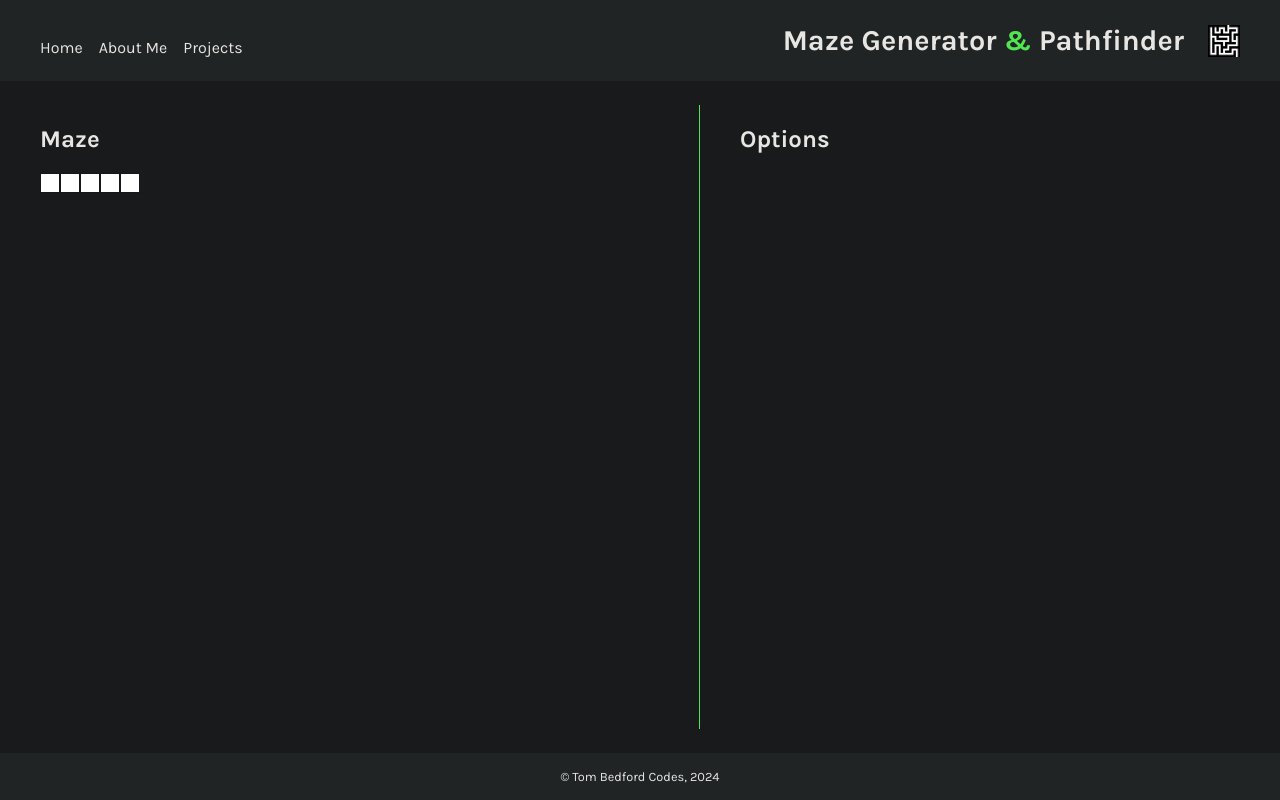
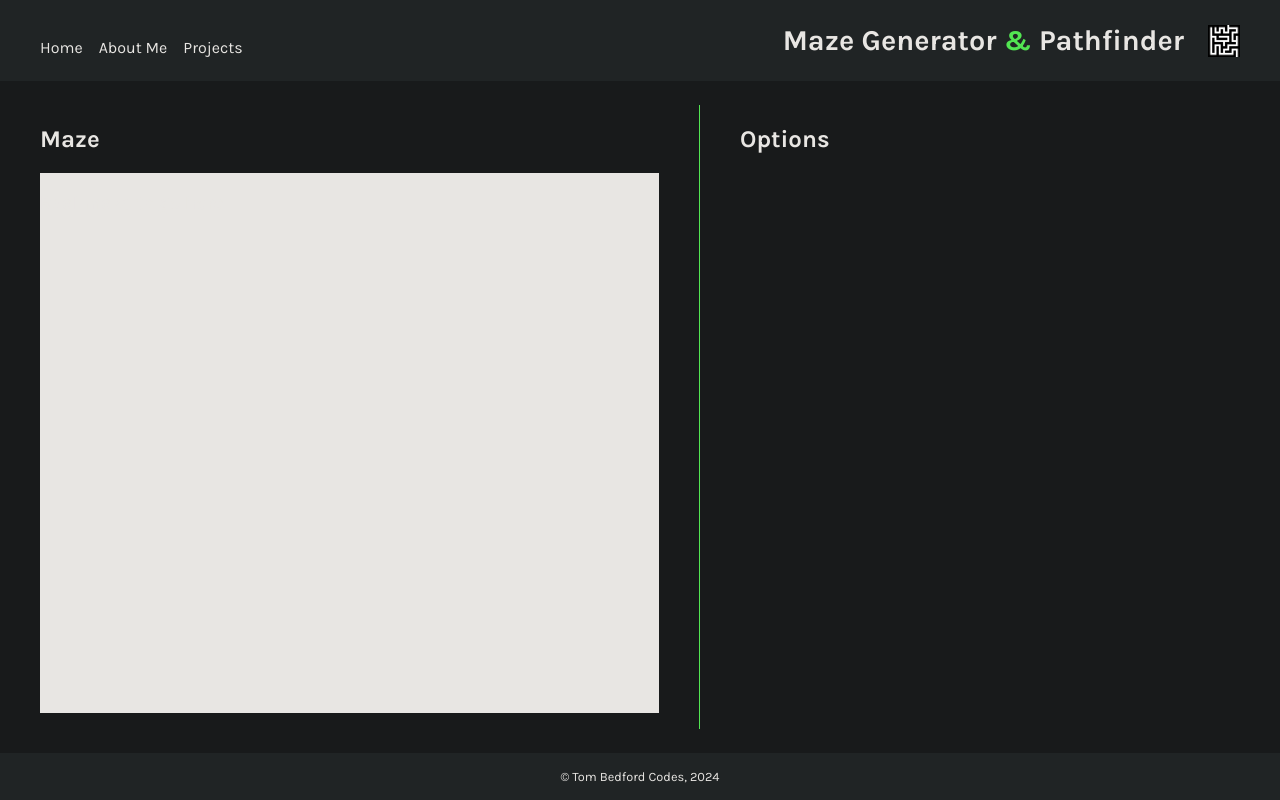
Before and after one commit to TomBedfordCodes/react-mazegen-pathfinding, a React (Vite) app: page / in a window 1280 px wide. Built offline with nearby package versions, Linux system fonts and the light colour scheme.

Commit message:
Make planning notes; move old maze components into a test folder

```diff
--- a/src/components/Main.jsx
+++ b/src/components/Main.jsx
@@ -1,16 +1,60 @@
 import React from 'react'
-import Maze from '../components/Maze.jsx'
+import MazeTest from './mazetest/MazeTest.jsx'
+import Maze from './maze/Maze.jsx'
+
+
+const MazeContext = React.createContext()
+
 
 export default function Main() {
+
+    // WRAP MAIN WITH CONTEXT FOR ALL OPTIONS WHICH WILL IMPACT THE MAZEGEN / CLICKING / PATHFINDING
+    //      THIS MEANS MAZE ARRAY HAS TO BE HERE
+
+    // I'D LIKE MOST OF THE SCREEN TO BE THE GRID, WITH AN OPTIONS MENU TO SLIDE FROM THE RIGHT
+    //      (WITH SOME BASIC OPTIONS ALWAYS VISIBLE?)
+
+    // OPTIONS:
+    //      CLICKING:
+    //          WALL; PATH; FOREST; MOUNTAIN; START; END (get react-icons for start/end)
+    //      WHICH MAZEGEN ALGO:
+    //          KRUSKALS, PRIMMS, BACKTRACKING, HUNT AND KILL
+    //      WHICH PATHFINDING ALGO:
+    //          BFS, DFS (TURN LEFT), DIJKSTRA'S, A-STAR
+    //      TOGGLES:
+    //          WALLS UNEDITABLE
+    //          SHOW GENERATION/PATHFINDING (SLOW-MO)
+    // STRETCH:
+    //      RESIZE MAZE
+
+
+
+    const [mazeArr, setMazeArr] = React.useState([
+        // CREATE MAZE ARRAY OF OBJECTS HERE
+    ])
+
+    function updateMaze() {
+        // const newArr = mazeArr.map(arr => arr.slice())
+        // doesn't solve issue cos objects wont be deep copied
+    }
+
+
+
     return (
+        <MazeContext.Provider value={{
+            // ADD IN ALL CONTEXT VALUES HERE
+        }}>
             <main>
                 <div className='main--maze-container'>
                     <h2>Maze</h2>
+                    {/* <MazeTest /> */}
                     <Maze />
                 </div>
                 <div className='main--options-container'>
                     <h2>Options</h2>
+                    <div className='options--container'></div>
                 </div>
             </main>
+        </MazeContext.Provider>
     )
 }
--- /dev/null
+++ b/src/components/maze/Maze.jsx
@@ -0,0 +1,11 @@
+import React from 'react'
+
+
+export default function Maze() {
+
+    return (
+        <div className='maze--container'>
+            <h3>Real maze to go here</h3>
+        </div>
+    )
+}
--- a/src/index.css
+++ b/src/index.css
@@ -136,11 +136,29 @@ footer > p {
     border-right: var(--accent) solid 1px;
     width: 55%;
     margin: 1em 0;
+    padding-right: 2.5em;
+    padding-bottom: 1em;
+    display: flex;
+    flex-direction: column;
   }
 
   .main--options-container {
     width: 45%;
     padding: 1em 2.5em;
+    margin-bottom: 1em;
+    display: flex;
+    flex-direction: column;
+  }
+
+  .maze--container {
+    height: 100%;
+    background-color: #E8E6E3;
+    /* border: solid white 1px; */
+  }
+
+  .options--container {
+    height: 100%;
+    /* border: solid white 1px; */
   }
 
 }
```
Also changed, not shown: src/components/mazetest/MazeRow.jsx (renamed from src/components/MazeRow.jsx), src/components/mazetest/MazeSquare.jsx (renamed from src/components/MazeSquare.jsx), src/components/mazetest/MazeTest.jsx (renamed from src/components/Maze.jsx). Lines whose indentation alone changed are shown as unchanged.
